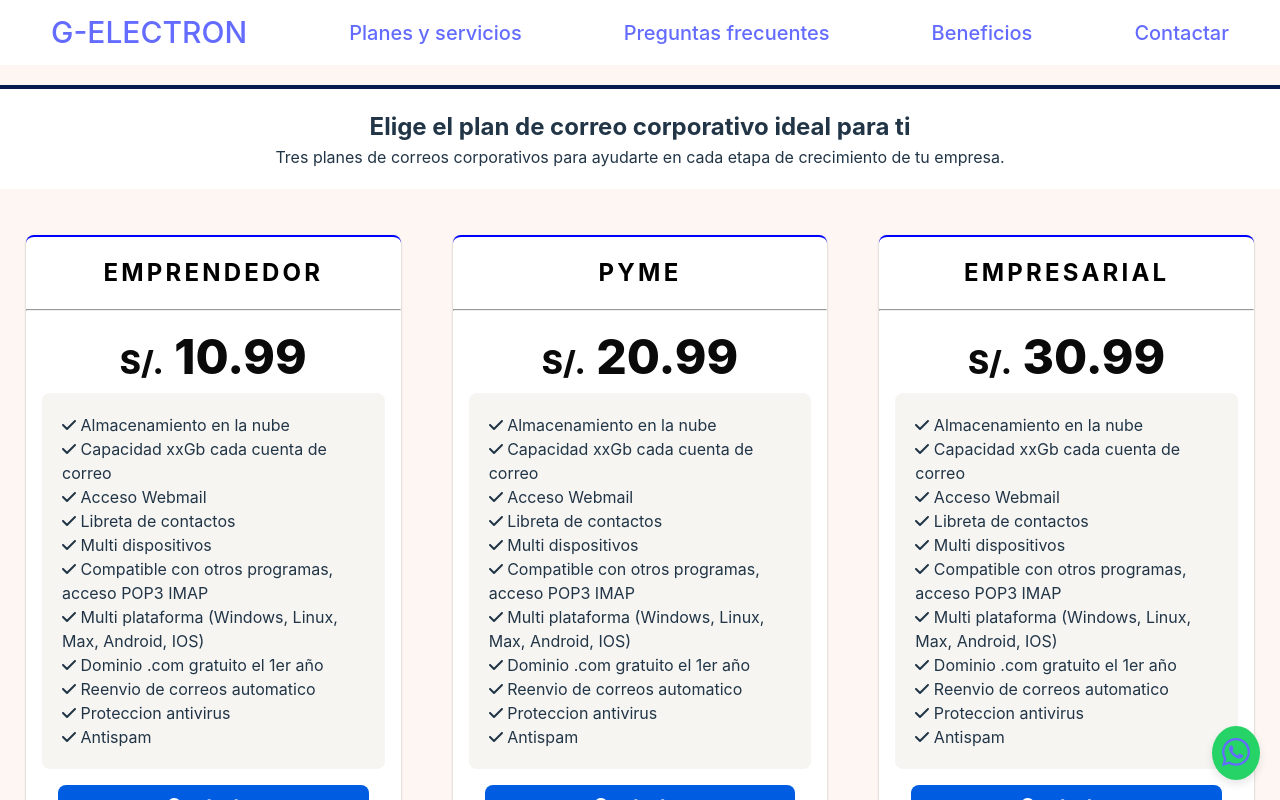
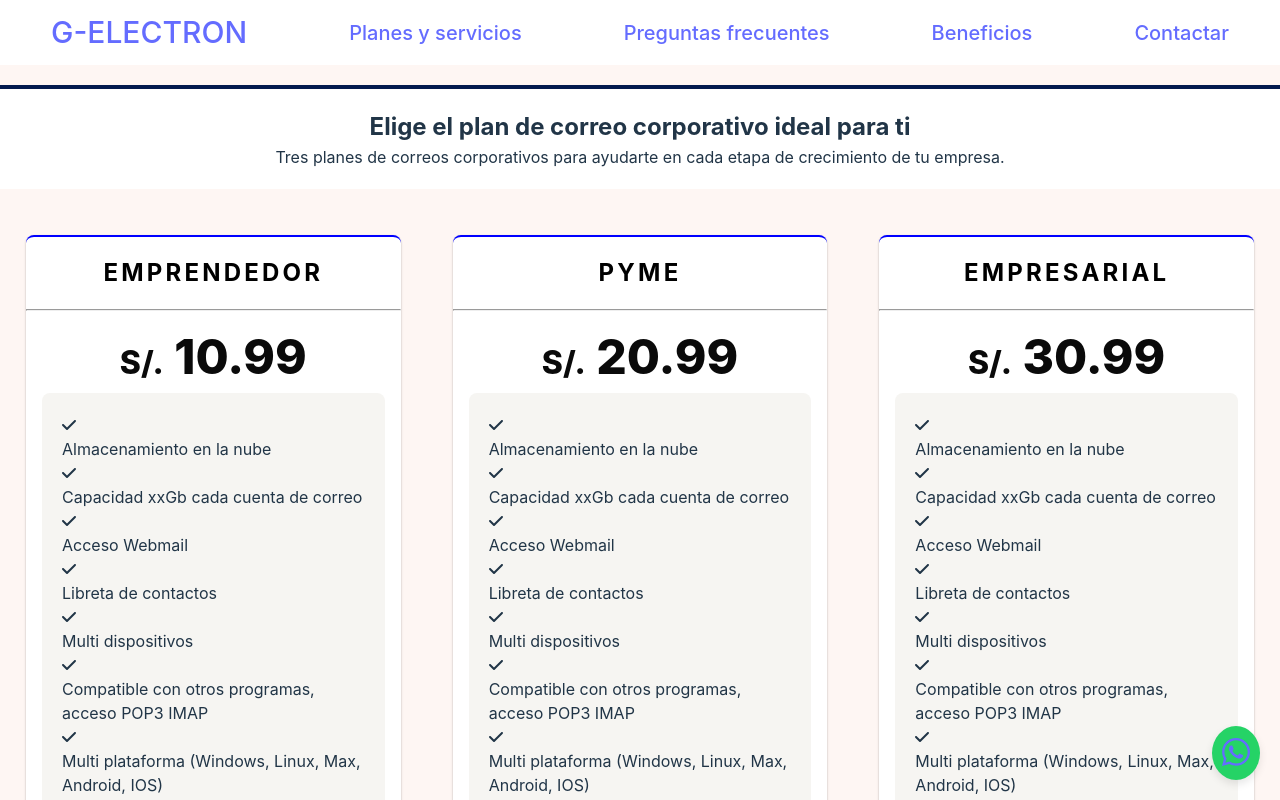
Before and after one commit to Krlozces/emailsCorporativos, a React (Vite) app: page /products in a window 1280 px wide. Shown: the top 800 px of the page. Built offline with nearby package versions, Linux system fonts and the light colour scheme.

Commit message:
Card fixed

```diff
--- a/src/components/Card.jsx
+++ b/src/components/Card.jsx
@@ -19,7 +19,10 @@ export default function Card({ title, characteristics, price  }) {
                             </p>
                             <ul className="list-container">
                                 {characteristics.map((item) => (
-                                <li key={item.id}> <FontAwesomeIcon icon={faCheck} /> { item.description } </li>
+                                    <li key={item.id}>
+                                        <FontAwesomeIcon icon={faCheck} />
+                                        <div className="item-description">{ item.description }</div>
+                                    </li>
                                 ))}
                             </ul>
                             <div>
```
Lines whose indentation alone changed are shown as unchanged.
